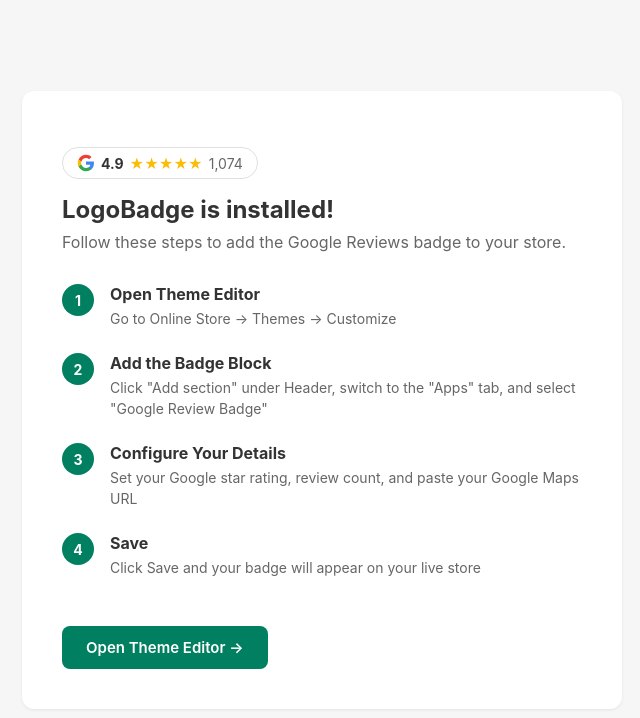
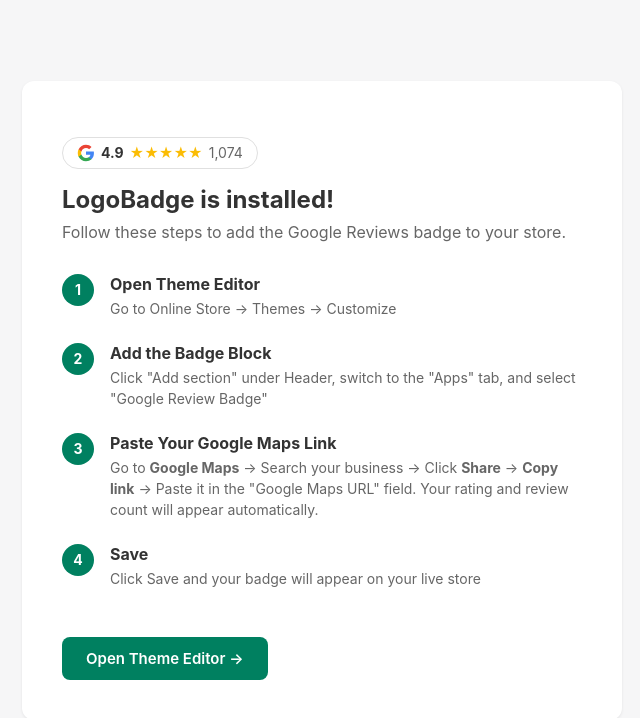
Before and after one commit to arcintscooters-maker/logobadge-site, a website: page setup.html in a window 1280 px wide. Shown: the whole page, without its empty margins (318-958 px from the left). Drawn offline with Linux system fonts and the light colour scheme.

Commit message:
Add setup instructions for finding Google Maps URL

```diff
--- a/setup.html
+++ b/setup.html
@@ -51,8 +51,8 @@
     <div class="step">
       <div class="step-num">3</div>
       <div class="step-content">
-        <h3>Configure Your Details</h3>
-        <p>Set your Google star rating, review count, and paste your Google Maps URL</p>
+        <h3>Paste Your Google Maps Link</h3>
+        <p>Go to <strong>Google Maps</strong> &rarr; Search your business &rarr; Click <strong>Share</strong> &rarr; <strong>Copy link</strong> &rarr; Paste it in the "Google Maps URL" field. Your rating and review count will appear automatically.</p>
       </div>
     </div>
 
```
